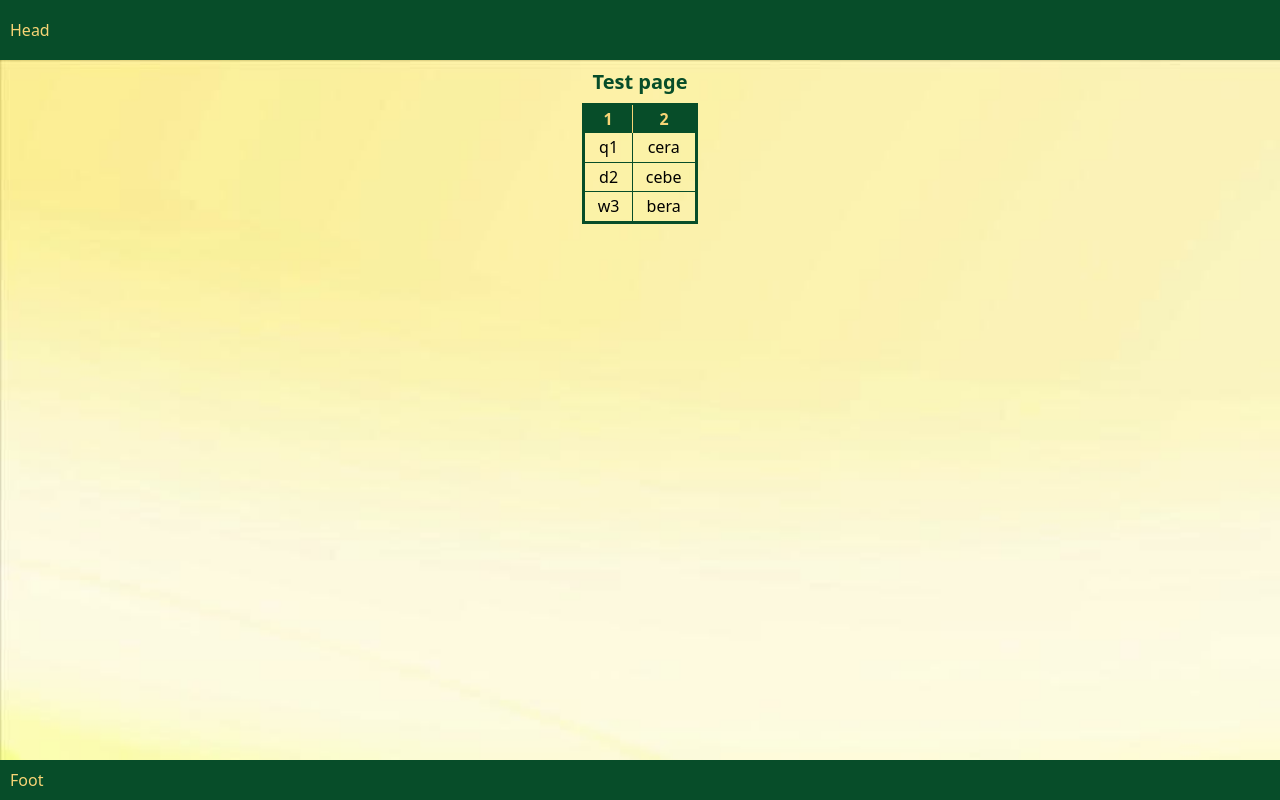
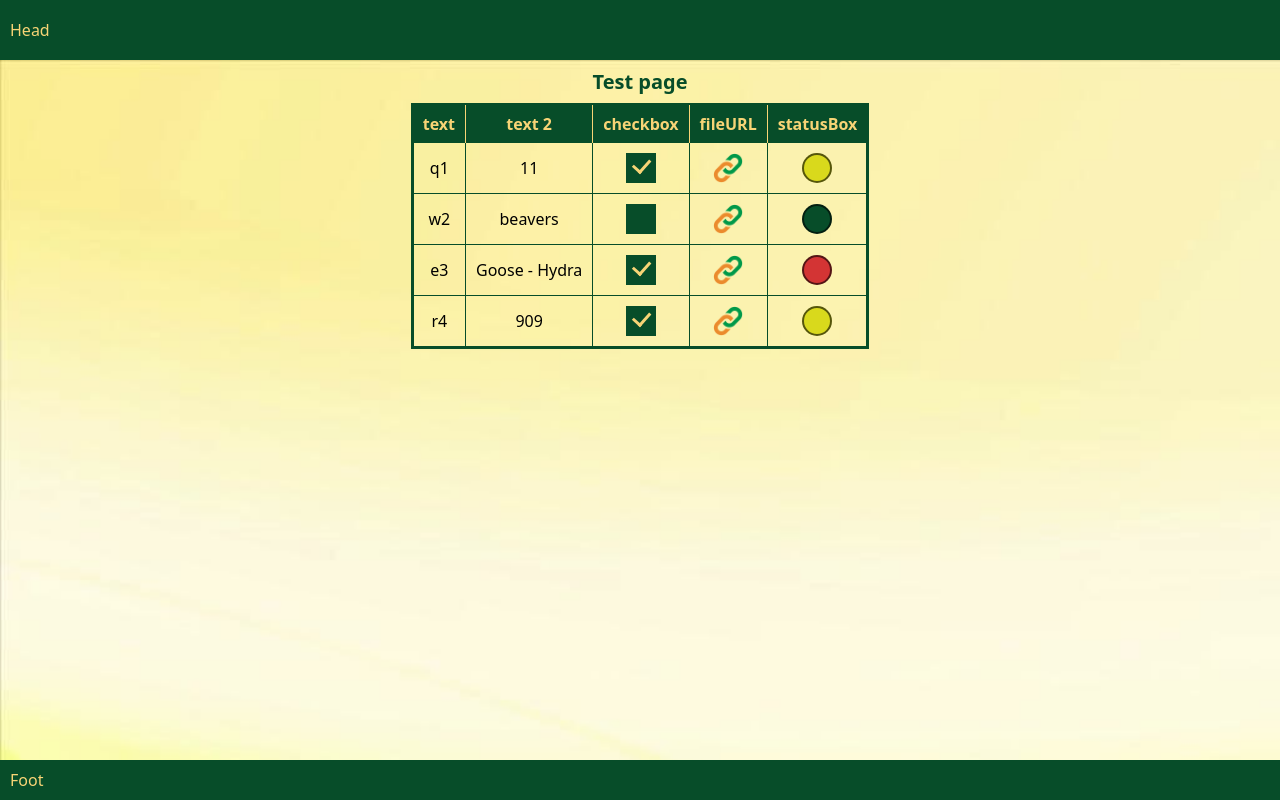
Before and after one commit to LC4P-TP/Table.tsx, a React (Vite) app: page / in a window 1280 px wide. Built offline with nearby package versions, Linux system fonts and the light colour scheme.

Commit message:
chore(table): finished table component
[Task]: #Table
feat: finished table component;

[Notes]
<notes>

```diff
--- a/src/App.scss
+++ b/src/App.scss
@@ -11,6 +11,8 @@
   --color-text: #fff;
   --color-yellow: rgb(217, 217, 28);
   --color-border: rgba(0, 0, 0, 0.6);
+
+  --size-table-img: 30px;
 }
 
 .App {
--- a/src/Pages/testPage.tsx
+++ b/src/Pages/testPage.tsx
@@ -1,23 +1,37 @@
 import "./main.scss";
 import Table from "../components/table/table";
+import { CellType } from "../components/table/types";
 
 function TestPage() {
   const tabeleName = "Test page";
-  const headerNames = ["1", "2"];
-
-  // type cell: text, checkBox, file, StatusBox
+  const tableEntries: { name: string; type: CellType }[] = [
+    { name: "text", type: "text" },
+    { name: "text 2", type: "text" },
+    { name: "checkbox", type: "checkBox" },
+    { name: "fileURL", type: "fileURL" },
+    { name: "statusBox", type: "statusBox" },
+  ];
+  // type "cell": text, checkBox, fileURL, statusBox
 
   const testData = [
-    { id: 1, row1: "q1", row2: "cera" },
-    { id: 2, row1: "d2", row2: "cebe" },
-    { id: 3, row1: "w3", row2: "bera" },
+    { id: 1, row1: "q1", "row1.1": "11", row2: true, row3: "1", row4: 1 },
+    { id: 2, row1: "w2", "row1.1": "beavers", row2: false, row3: "2", row4: 0 },
+    {
+      id: 3,
+      row1: "e3",
+      "row1.1": "Goose - Hydra",
+      row2: true,
+      row3: "3",
+      row4: 2,
+    },
+    { id: 3, row1: "r4", "row1.1": "909", row2: true, row3: "4", row4: 1 },
   ];
 
   return (
     <div className="main">
       <Table
         tabeleName={tabeleName}
-        headerNames={headerNames}
+        tableEntries={tableEntries}
         data={testData}
       />
     </div>
--- a/src/components/table/table.scss
+++ b/src/components/table/table.scss
@@ -2,7 +2,8 @@
   display: flex;
   flex-direction: column;
 
-  h2 {
+  .tableName {
+    text-align: center;
     margin: 10px;
     font-size: 20px;
     font-weight: bold;
@@ -19,7 +20,7 @@
       color: var(--color-title-2);
       tr {
         th {
-          padding: 5px 10px;
+          padding: 10px;
           border-left: solid 1px var(--color-title-2);
 
           &:first-child {
@@ -32,8 +33,10 @@
     tbody {
       tr {
         td {
+          vertical-align: middle;
+          align-items: center;
           text-align: center;
-          padding: 5px 10px;
+          padding: 10px ;
           border-left: solid 1px var(--color-title-1);
           border-bottom: solid 1px var(--color-title-1);
           font-weight: 500;
--- a/src/components/table/table.tsx
+++ b/src/components/table/table.tsx
@@ -1,15 +1,28 @@
 import "./table.scss";
-import { TableProps } from "./types";
+import { TableProps , CellType} from "./types";
 import { THead } from "./thead";
 import { TBody } from "./tbody";
 
 function Table(props: TableProps) {
+  const { names, types } = props.tableEntries.reduce(
+    (
+      { names, types }: { names: string[]; types: CellType[] },
+      { name, type }
+    ) => {
+      names.push(name);
+      types.push(type);
+
+      return { names, types };
+    },
+    { names: [], types: [] }
+  );
+
   return (
     <div className="tableWrapper">
-      <h2>{props.tabeleName}</h2>
+      <h2 className="tableName">{props.tabeleName}</h2>
       <table key={props.tabeleName}>
-        <THead headerNames={props.headerNames} />
-        <TBody data={props.data} />
+        <THead names={names} />
+        <TBody data={props.data} types={types} />
       </table>
     </div>
   );
--- a/src/components/table/tbody.tsx
+++ b/src/components/table/tbody.tsx
@@ -1,21 +1,40 @@
 import "./table.scss";
-import { Data, IdData } from "./types";
+import { Data, IdData, CellType, StatusType } from "./types";
 import { TdText } from "./td/tdText";
+import { TdCheckBox } from "./td/tdCheckBox";
+import { TdFile } from "./td/tdFile";
+import { TdStatusBox } from "./td/tdStatusBox";
 
-const RenderCells = ({ obj }: { obj: Data }) => {
-  return Object.entries(obj).map(([key, value]) => (
-    <TdText key={key} value={value} />
-  ));
+const RenderCells = ({ obj, types }: { obj: Data; types: CellType[] }) => {
+  const cells = Object.entries(obj).map(([key, value], index) => {
+    const mapKey = types[index];
+    const tdMap = {
+      text: <TdText key={key} value={value as string} />,
+      checkBox: <TdCheckBox key={key} value={value as boolean} />,
+      fileURL: <TdFile key={key} value={value as string} />,
+      statusBox: <TdStatusBox key={key} value={value as StatusType} />,
+    };
+
+    return tdMap[mapKey];
+  });
+
+  return cells;
 };
 
-export const TBody = ({ data }: { data: IdData[] }) => {
+export const TBody = ({
+  data,
+  types,
+}: {
+  data: IdData[];
+  types: CellType[];
+}) => {
   return (
     <tbody>
       {data.map((row) => {
         const { id, ...obj } = row;
         return (
           <tr key={id}>
-            <RenderCells obj={obj} />
+            <RenderCells obj={obj} types={types} />
           </tr>
         );
       })}
--- /dev/null
+++ b/src/components/table/td/td.scss
@@ -0,0 +1,65 @@
+.boxWrapper {
+  display: flex;
+  justify-content: center;
+  align-items: center;
+  width: 100%;
+  height: 100%;
+
+  .checkIcon,
+  .unCheckIcon {
+    display: flex;
+    justify-content: center;
+    width: var(--size-table-img);
+    height: var(--size-table-img);
+    background-color: var(--color-title-1);
+  }
+
+  .checkIcon {
+    cursor: pointer;
+
+    &::before {
+      content: "";
+      width: 55%;
+      height: 35%;
+      margin-top: 20%;
+      border-left: solid 3px var(--color-title-2);
+      border-bottom: solid 3px var(--color-title-2);
+      transform: rotate(-48deg);
+    }
+
+    &:hover {
+      &::before {
+        border-color: var(--color-text);
+      }
+    }
+  }
+
+  .greenStatus,
+  .yelouStatus,
+  .redStatus {
+    width: var(--size-table-img);
+    height: var(--size-table-img);
+    margin: 0 10px;
+    border-radius: 100%;
+    border: 2px solid var(--color-border);
+  }
+
+  .greenStatus {
+    background-color: var(--color-title-1);
+  }
+
+  .yelouStatus {
+    background-color: var(--color-yellow);
+  }
+
+  .redStatus {
+    background-color: var(--color-error);
+  }
+
+  .tableImageBatton {
+    cursor: pointer;
+    width: var(--size-table-img);
+    height: var(--size-table-img);
+    background-color: transparent;
+  }
+}
--- a/src/components/table/td/tdCheckBox.tsx
+++ b/src/components/table/td/tdCheckBox.tsx
@@ -1,11 +1,15 @@
-export const TdText = ({ key, value }: { key: string; value: boolean }) => {
+import "./td.scss";
+
+export const TdCheckBox = ({ key, value }: { key: string; value: boolean }) => {
   return (
-    <td key={key}>
-      {value ? (
-        <div id="true" className="checkBoxTrue" />
-      ) : (
-        <div id="false" className="checkBoxFalse" />
-      )}
+    <td key={`${key}${value}`}>
+      <div className="boxWrapper">
+        {value ? (
+          <div id="true" className="checkIcon" />
+        ) : (
+          <div id="false" className="unCheckIcon" />
+        )}
+      </div>
     </td>
   );
 };
--- a/src/components/table/td/tdFile.tsx
+++ b/src/components/table/td/tdFile.tsx
@@ -1,3 +1,6 @@
+import "./td.scss";
+import link from "../../../assets/link.png";
+
 const testService = {
   getFunction: (value: string) => {
     alert(value);
@@ -16,12 +19,18 @@ const getFile = (value: string) => {
   };
 };
 
-export const TdText = ({ key, value }: { key: string; value: string }) => {
+export const TdFile = ({ key, value }: { key: string; value: string }) => {
   return (
-    <td key={key}>
-      <button type="button" onClick={() => getFile(value)}>
-        File link
-      </button>
+    <td key={`${key}${value}`}>
+      <div className="boxWrapper">
+        <button
+          type="button"
+          className="tableImageBatton"
+          onClick={() => getFile(value)}
+        >
+          <img src={link} alt="imageLink" className="tableImageBatton" />
+        </button>
+      </div>
     </td>
   );
 };
--- a/src/components/table/td/tdStatusBox.tsx
+++ b/src/components/table/td/tdStatusBox.tsx
@@ -1,20 +1,28 @@
-const StatusBox = ({ status }: { status: number }) => {
-  switch (status) {
-    case 0:
-      return <div id="0" className="green" />;
-    case 1:
-      return <div id="1" className="yelow" />;
-    case 2:
-      return <div id="2" className="red" />;
-    default:
-      break;
-  }
+import "./td.scss";
+import { StatusType } from "../types";
+
+const StatusBox = ({ status }: { status: StatusType }) => {
+  const statusMap = {
+    0: <div id="0" className="greenStatus" />,
+    1: <div id="1" className="yelouStatus" />,
+    2: <div id="2" className="redStatus" />,
+  };
+
+  return statusMap[status];
 };
 
-export const TdText = ({ key, value }: { key: string; value: number }) => {
+export const TdStatusBox = ({
+  key,
+  value,
+}: {
+  key: string;
+  value: StatusType;
+}) => {
   return (
-    <td key={key}>
-      <StatusBox status={value} />
+    <td key={`${key}${value}`}>
+      <div className="boxWrapper">
+        <StatusBox status={value} />
+      </div>
     </td>
   );
 };
--- a/src/components/table/td/tdText.tsx
+++ b/src/components/table/td/tdText.tsx
@@ -1,3 +1,5 @@
+import "./td.scss";
+
 export const TdText = ({ key, value }: { key: string; value: string }) => {
-  return <td key={key}>{value}</td>;
+  return <td key={`${key}${value}`}>{value}</td>;
 };
--- a/src/components/table/thead.tsx
+++ b/src/components/table/thead.tsx
@@ -1,10 +1,10 @@
 import "./table.scss";
 
-export const THead = ({ headerNames }: { headerNames: string[] }) => {
+export const THead = ({ names }: { names: string[] }) => {
   return (
     <thead>
       <tr>
-        {headerNames.map((name) => (
+        {names.map((name) => (
           <th key={name}>{name}</th>
         ))}
       </tr>
```
Also changed, not shown: src/components/table/types.ts (+13 -2 lines), src/assets/link.png (added).
